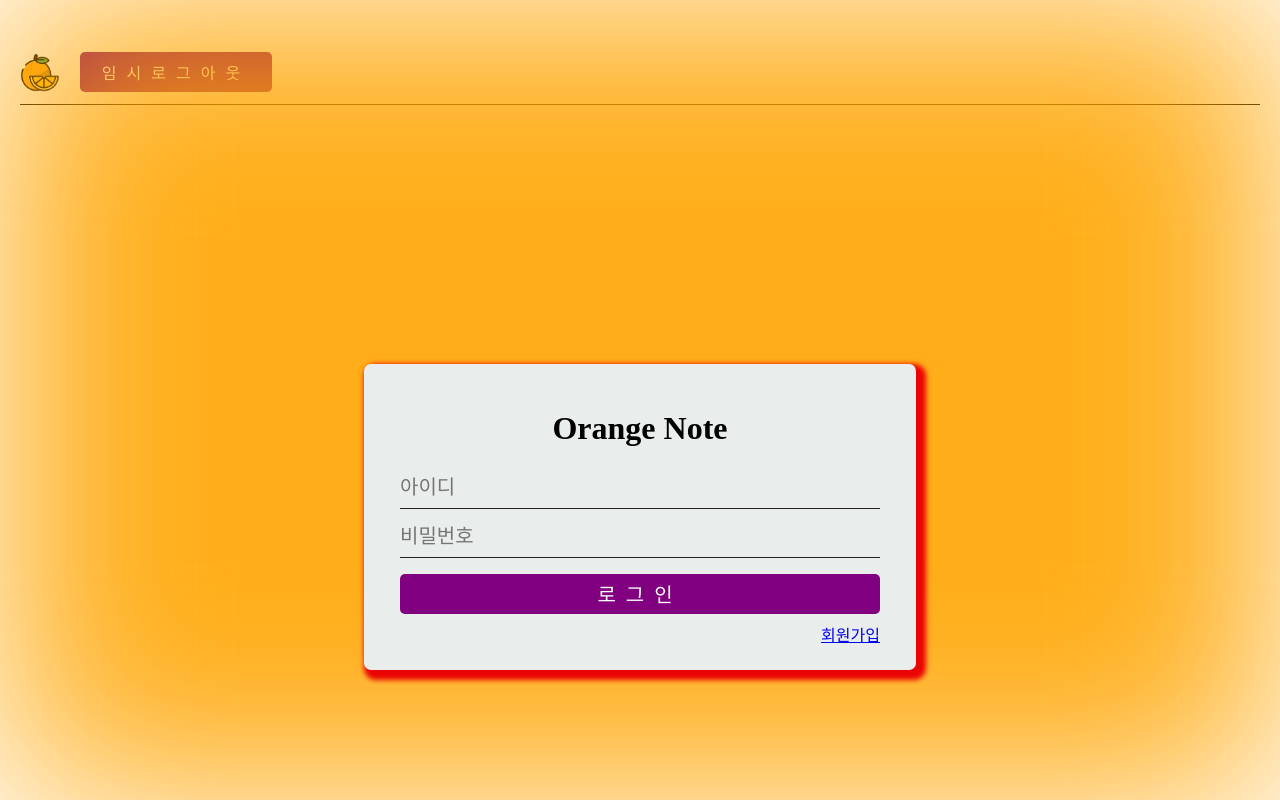
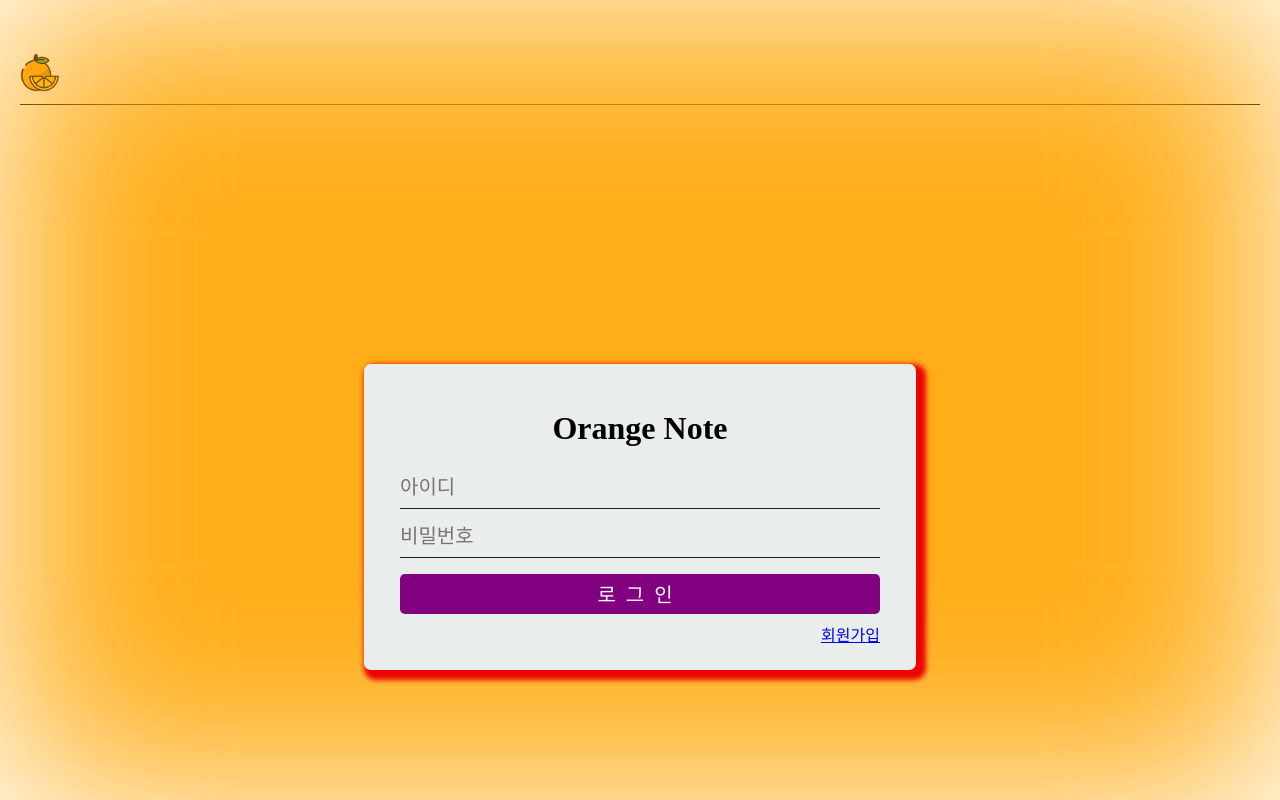
Before and after one commit to rollingn27/orange-note-front, a Vue app: page /signIn in a window 1280 px wide. Shown: the top 800 px of the page. Built offline with nearby package versions, Linux system fonts and the light colour scheme.

Commit message:
logout Icon 추가
임시 버튼 삭제 및 logout Icon 추가

```diff
--- a/src/components/organisms/Header.vue
+++ b/src/components/organisms/Header.vue
@@ -4,21 +4,12 @@
     <div class="nav">
       <div class="nav-logo">
         <img src="@/assets/orangeIcon.png" />
-        <div
-          :style="{
-            top: '3.25rem',
-            left: '5rem',
-            position: 'fixed',
-            width: '12rem',
-          }"
-        >
-          <SubmitButton submitText="임시로그아웃" @click="signOut" />
-        </div>
       </div>
       <div class="nav-space"></div>
       <div class="nav-login" v-show="!!userId">
         <span>{{ userId }}</span
         >님 안녕하세요.
+        <img src="@/assets/logout.png" @click="signOut" />
       </div>
     </div>
   </div>
@@ -76,6 +67,10 @@ export default {
   align-items: flex-end;
   justify-content: flex-end;
   font-size: 1.25rem;
+  img {
+    margin-left: 1rem;
+    width: 1.75rem;
+  }
 }
 .nav-login {
   span {
```
Also changed, not shown: src/assets/logout.png (added).
